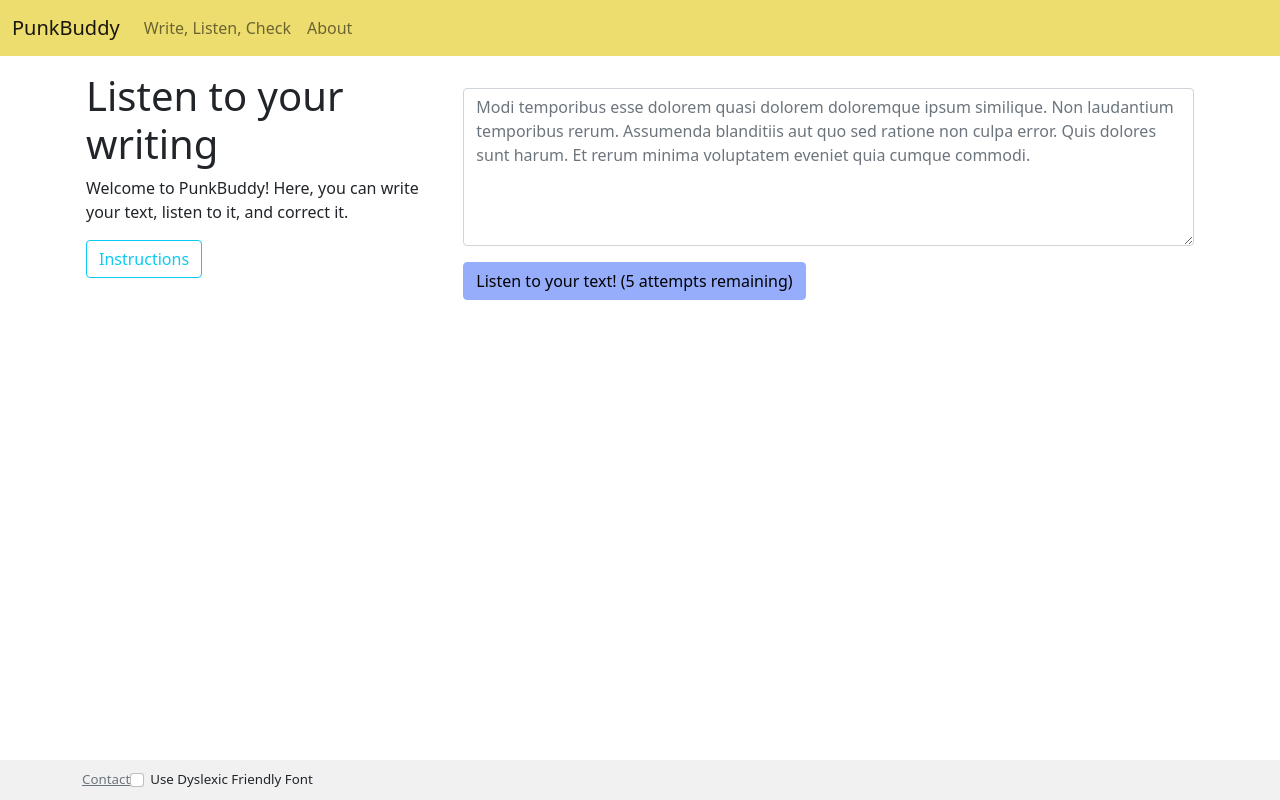
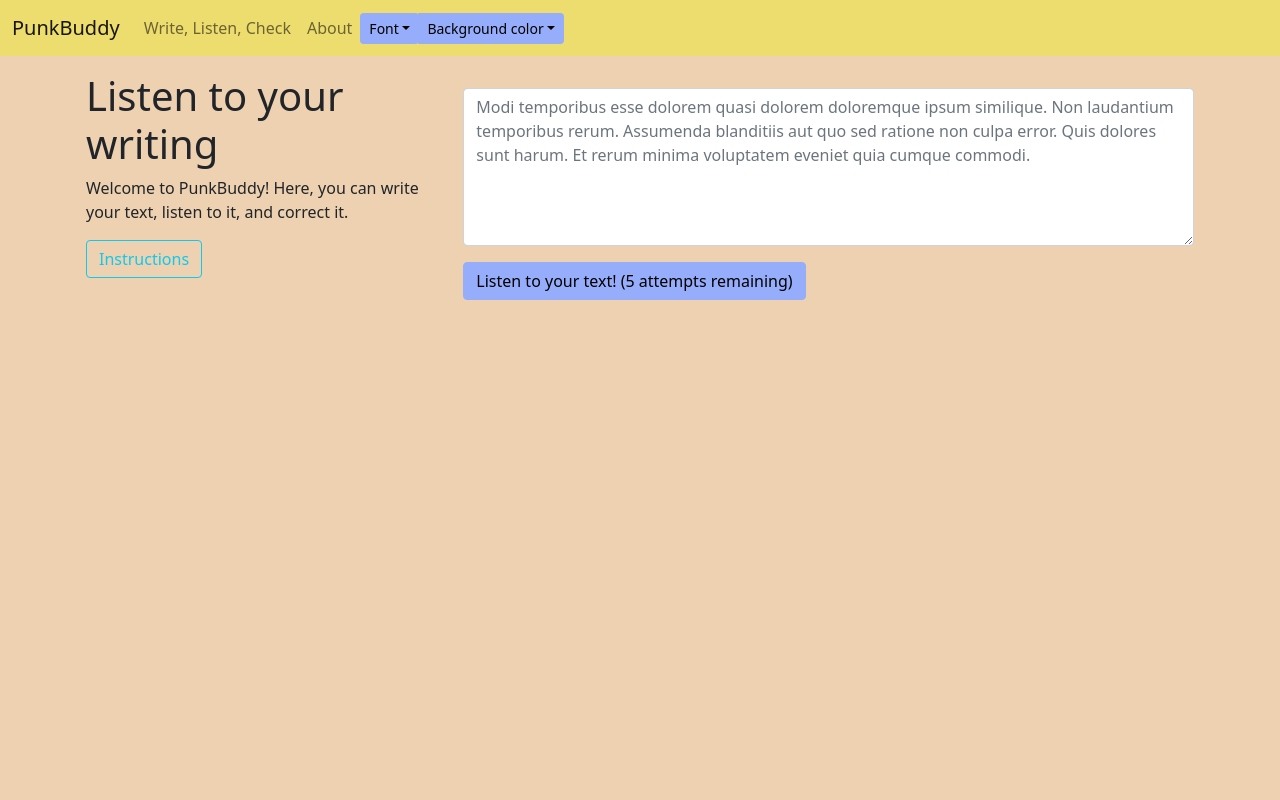
Before and after one commit to triantac/punkbuddy, a React (Create React App) app: page /write in a window 1280 px wide. Built offline with nearby package versions, Linux system fonts and the light colour scheme.

Commit message:
Add customisable background colours and fonts
This also removes the footer and just moves the buttons into the header

Fixes #8

```diff
--- a/src/App.scss
+++ b/src/App.scss
@@ -21,20 +21,6 @@
     font-family: "Open Dyslexic";
     font-style: italic;
     src: url("./fonts/OpenDyslexic-Italic.otf") format("opentype");
-}
-
-.open-dyslexic {
-    font-family: "Open Dyslexic";
-}
-
-.footer {
-    position: absolute;
-    bottom: 0;
-    width: 100%;
-    height: 40px;
-    padding-top: 10px;
-    font-size: 10pt;
-    background: #f1f1f1;
 }
 
 $primary: #eddd6e;
@@ -63,6 +49,16 @@
     background: $warning;
 }
 
+.check-textarea-background {
+    position: absolute;
+    width: 100%;
+    height: 100%;
+    top: 0;
+    background: white;
+    border-radius: 0.25rem;
+    z-index: -2;
+}
+
 .check-textarea-hint-tooltip {
     position: absolute;
     height: 22px;
@@ -77,3 +73,7 @@
         background: none;
     }
 }
+
+body {
+    background: #EDD1B0;
+}
--- a/src/App.tsx
+++ b/src/App.tsx
@@ -1,4 +1,4 @@
-import React, { useState } from 'react'
+import React, { useState, useEffect } from 'react'
 import { BrowserRouter as Router, Link, Switch, Route, Redirect } from 'react-router-dom'
 import About from './About'
 import './App.scss'
@@ -6,10 +6,16 @@
 import Check from './Check'
 
 function App() {
-  const [useOpenDyslexic, setUseOpenDyslexic] = useState(false)
+  const [font, setFont] = useState({})
+  const [backgroundColor, setBackgroundColor] = useState("#edd1b0")
+
+  useEffect(() => {
+    document.getElementsByTagName("body")[0].style.backgroundColor = backgroundColor
+  }, [backgroundColor])
+
   return (
     <Router>
-      <div className={useOpenDyslexic ? "open-dyslexic" : ""}>
+      <div style={font}>
         <nav className="navbar navbar-expand-lg navbar-light bg-primary">
           <div className="container-fluid">
             <a className="navbar-brand" href="/">PunkBuddy</a>
@@ -19,7 +25,7 @@
             </button>
 
             <div className="collapse navbar-collapse" id="navbarItems">
-              <ul className="navbar-nav">
+              <ul className="navbar-nav mr-auto">
                 <li className="nav-item">
                   <Link to="/write" className="nav-link">Write, Listen, Check</Link>
                 </li>
@@ -27,6 +33,61 @@
                   <Link to="/about" className="nav-link">About</Link>
                 </li>
               </ul>
+              <div className="btn-group dropdown">
+                <button className="btn btn-secondary btn-sm dropdown-toggle"
+                  type="button"
+                  data-toggle="dropdown"
+                  aria-expanded="false">
+                  Font
+                </button>
+                <ul className="dropdown-menu">
+                  <li>
+                    <button className="dropdown-item" type="button"
+                      onClick={() => setFont({})}>
+                      System Font
+                    </button>
+                  </li>
+                  <li>
+                    <button className="dropdown-item" type="button"
+                      onClick={() => setFont({fontFamily: "Open Dyslexic"})}>
+                      Open Dyslexic
+                    </button>
+                  </li>
+                  <li>
+                    <button className="dropdown-item" type="button"
+                      onClick={() => setFont({fontFamily: "Courier"})}>
+                      Courier
+                    </button>
+                  </li>
+                </ul>
+                <button className="btn btn-secondary btn-sm dropdown-toggle"
+                  type="button"
+                  data-toggle="dropdown"
+                  aria-expanded="false">
+                  Background color
+                </button>
+                <ul className="dropdown-menu">
+                  <li>
+                    <button className="dropdown-item" type="button"
+                      onClick={() => setBackgroundColor("#edd1b0")}>
+                      Peach
+                    </button>
+                  </li>
+                  <li>
+                    <button className="dropdown-item" type="button"
+                      onClick={() => setBackgroundColor("#eddd6e")}>
+                      Orange
+                    </button>
+                  </li>
+                  <li>
+                    <button className="dropdown-item" type="button"
+                      onClick={() => setBackgroundColor("#f8fd89")}>
+                      Yellow
+                    </button>
+                  </li>
+                </ul>
+              </div>
+
             </div>
           </div>
         </nav>
@@ -39,7 +100,7 @@
             <Route path="/write">
               <Write />
             </Route>
-            <Route path="/check" component={Check}/>
+            <Route path="/check" component={Check} />
             <Route path="/practise">
               Practise
           </Route>
@@ -48,22 +109,6 @@
             </Route>
           </Switch>
         </div>
-
-        <footer className="footer">
-          <div className="container">
-            <Link to="/about" className="text-muted">Contact</Link>
-            <div className="form-check form-check-inline float-right">
-              <input type="checkbox"
-                className="form-check-input"
-                id="useOpenDyslexic"
-                checked={useOpenDyslexic}
-                onChange={() => setUseOpenDyslexic(!useOpenDyslexic)} />
-              <label className="form-check-label" htmlFor="useOpenDyslexic">
-                Use Dyslexic Friendly Font
-            </label>
-            </div>
-          </div>
-        </footer>
       </div>
     </Router>
   )
--- a/src/Check.tsx
+++ b/src/Check.tsx
@@ -130,6 +130,7 @@
           <textarea ref={textarea} className="form-control check-textarea" rows={6} onChange={textareaChanged} defaultValue={text}>
           </textarea>
           {hintHighlights}
+          <div className="check-textarea-background"></div>
         </div>
         <div className="progress mt-3">
           <div className={`progress-bar ${progressColor}`} role="progressbar"
--- a/src/index.tsx
+++ b/src/index.tsx
@@ -1,6 +1,8 @@
 import React from 'react'
 import ReactDOM from 'react-dom'
+// import 'bootstrap'
 import 'bootstrap/dist/css/bootstrap.css'
+// import 'bootstrap/dist/js/bootstrap.bundle.min'
 import App from './App'
 import * as serviceWorker from './serviceWorker'
 
```
